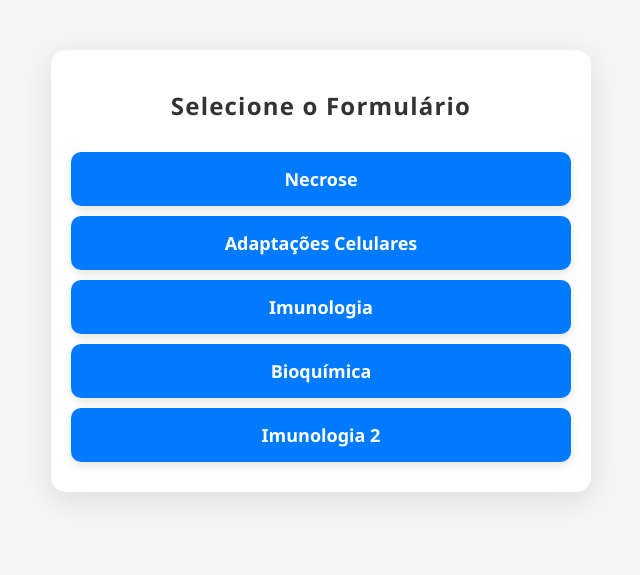
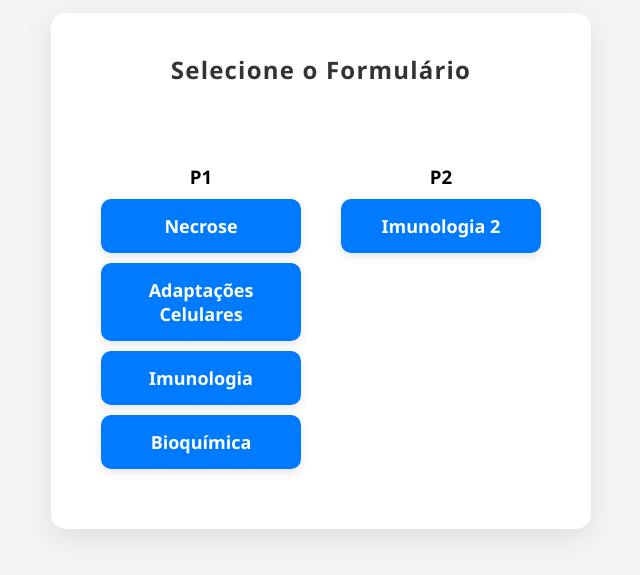
Before and after one commit to santificado/forms, a plain HTML site: page index.html in a window 1280 px wide. Shown: the part 129-704 px from the top of the page, without its empty margins (319-959 px from the left). Drawn offline with Linux system fonts and the light colour scheme.

Commit message:
Mais perguntas

```diff
--- a/index.html
+++ b/index.html
@@ -9,11 +9,22 @@
 <body>
     <div class="container">
         <h2>Selecione o Formulário</h2>
-        <a href="./html/quiz_necrose.html" class="form-link">Necrose</a>
-        <a href="./html/quiz_fisiologia.html" class="form-link">Adaptações Celulares</a>
-        <a href="./html/quiz_imunologia.html" class="form-link">Imunologia</a>
-        <a href="./html/quiz_bioquimica.html" class="form-link">Bioquímica</a>
-        <a href="./html/quiz_imuno2.html" class="form-link">Imunologia 2</a>
+        <div class="quiz-wrapper">
+            <!-- Seção para quizzes sem "2" no nome -->
+            <div class="quiz-section">
+                <h3>P1</h3>
+                <a href="./html/quiz_necrose.html" class="form-link">Necrose</a>
+                <a href="./html/quiz_fisiologia.html" class="form-link">Adaptações Celulares</a>
+                <a href="./html/quiz_imunologia.html" class="form-link">Imunologia</a>
+                <a href="./html/quiz_bioquimica.html" class="form-link">Bioquímica</a>
+            </div>
+
+            <!-- Seção para quizzes com "2" no nome -->
+            <div class="quiz-section">
+                <h3>P2</h3>
+                <a href="./html/quiz_imuno2.html" class="form-link">Imunologia 2</a>
+            </div>
+        </div>
     </div>
 </body>
 </html>
--- a/js/script5.js
+++ b/js/script5.js
@@ -1,7 +1,7 @@
 // script.js
 
 let currentPage = 1;
-const totalPages = 13; // Total de perguntas/páginas
+const totalPages = 14; // Total de perguntas/páginas
 
 function showPage(pageNumber) {
     // Oculta todas as páginas e exibe apenas a página atual
--- a/style.css
+++ b/style.css
@@ -359,3 +359,32 @@ textarea:focus {
     border-color: #4CAF50;
     outline: none;
 }
+
+.container {
+    width: 100%;
+    text-align: center;
+}
+
+.quiz-wrapper {
+    display: flex;
+    justify-content: center;
+    gap: 20px; /* Espaço entre as seções */
+    padding: 20px;
+}
+
+.quiz-section {
+    padding: 10px;
+    border-radius: 8px;
+    width: 200px;
+}
+
+.form-link {
+    display: block;
+    margin: 10px 0;
+    text-decoration: none;
+    color: #000;
+}
+
+h3 {
+    margin-bottom: 10px;
+}
```
Also changed, not shown: html/quiz_imuno2.html (+20 -4 lines).
